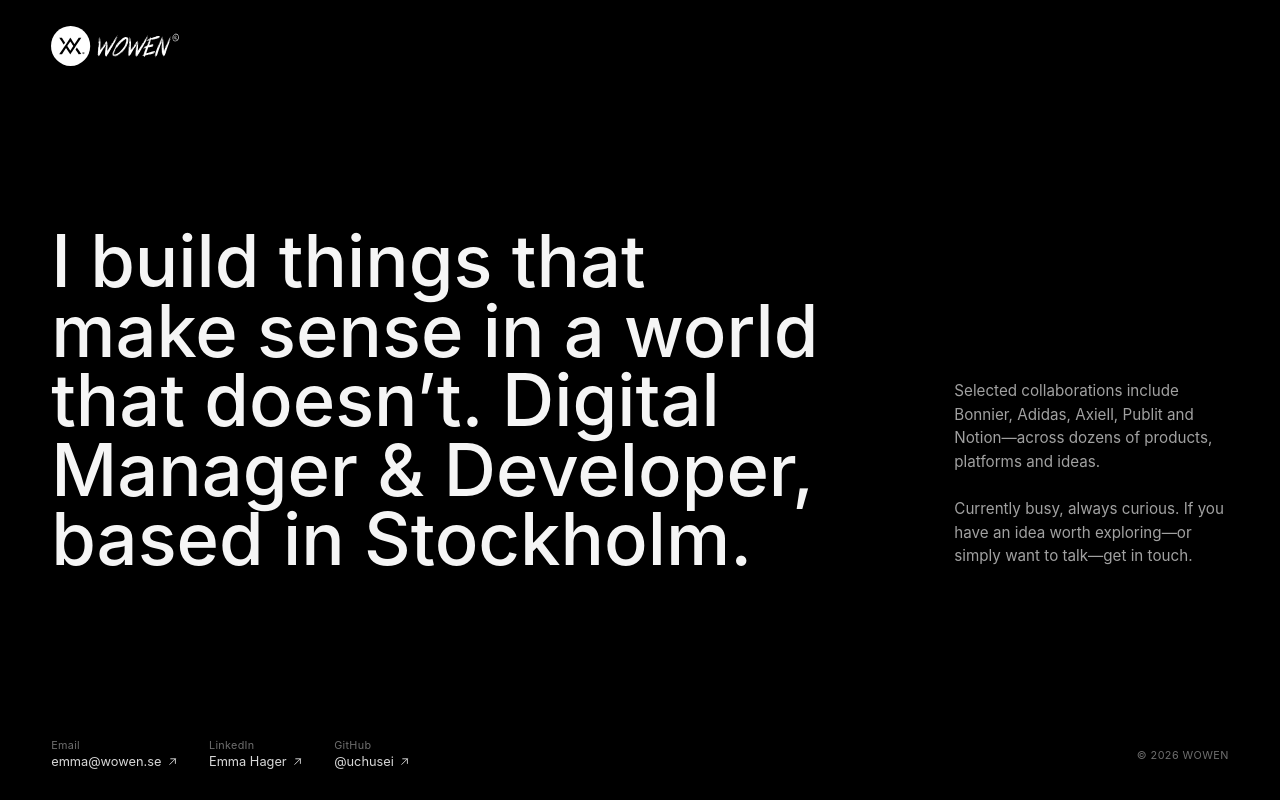
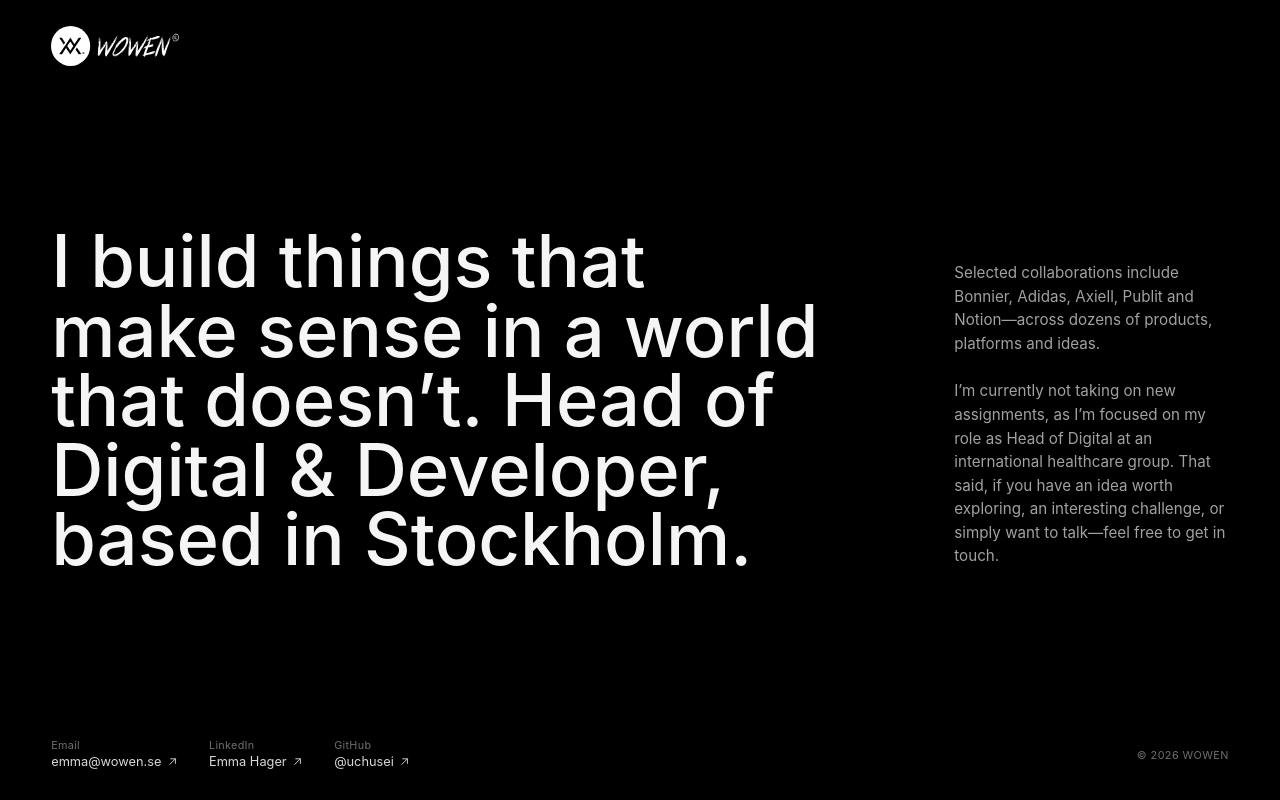
Before and after one commit to uchusei/wowen, a React (Vite) app: page / in a window 1280 px wide. Built offline with nearby package versions, Linux system fonts and the light colour scheme.

Commit message:
Revise availability message
Updated job title and current availability status.

```diff
--- a/src/main.jsx
+++ b/src/main.jsx
@@ -27,7 +27,7 @@ function App() {
 
       <main id="main-content">
         <h1>
-          I build things that make sense in a world that doesn’t. Digital Manager &amp; Developer, based in Stockholm.
+          I build things that make sense in a world that doesn’t. Head of Digital &amp; Developer, based in Stockholm.
         </h1>
 
         <div className="details">
@@ -35,7 +35,7 @@ function App() {
             Selected collaborations include Bonnier, Adidas, Axiell, Publit and Notion—across dozens of products, platforms and ideas.
           </p>
           <p>
-            Currently busy, always curious. If you have an idea worth exploring—or simply want to talk—get in touch.
+            I’m currently not taking on new assignments, as I’m focused on my role as Head of Digital at an international healthcare group. That said, if you have an idea worth exploring, an interesting challenge, or simply want to talk—feel free to get in touch.
           </p>
         </div>
       </main>
```
